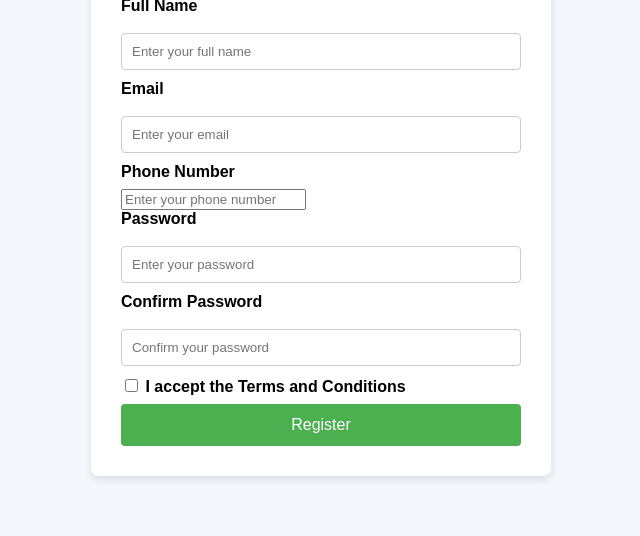
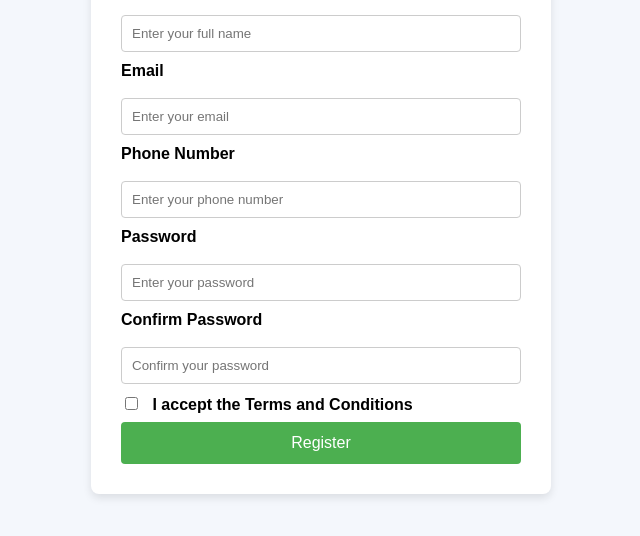
Before and after one commit to karunamanga/Dev-ops, a plain HTML site: page index.html in a window 1280 px wide. Shown: the part 212-748 px from the top of the page, without its empty margins (319-959 px from the left). Drawn offline with Linux system fonts and the light colour scheme.

Commit message:
Update styles.css

```diff
--- a/styles.css
+++ b/styles.css
@@ -34,13 +34,18 @@ label {
 
 input[type="text"],
 input[type="email"],
-input[type="password"] {
+input[type="password"],
+input[type="tel"] {
     width: 100%;
     padding: 10px;
     margin: 10px 0;
     border: 1px solid #ccc;
     border-radius: 4px;
     box-sizing: border-box;
+}
+
+input[type="checkbox"] {
+    margin-right: 10px;
 }
 
 button {
```
